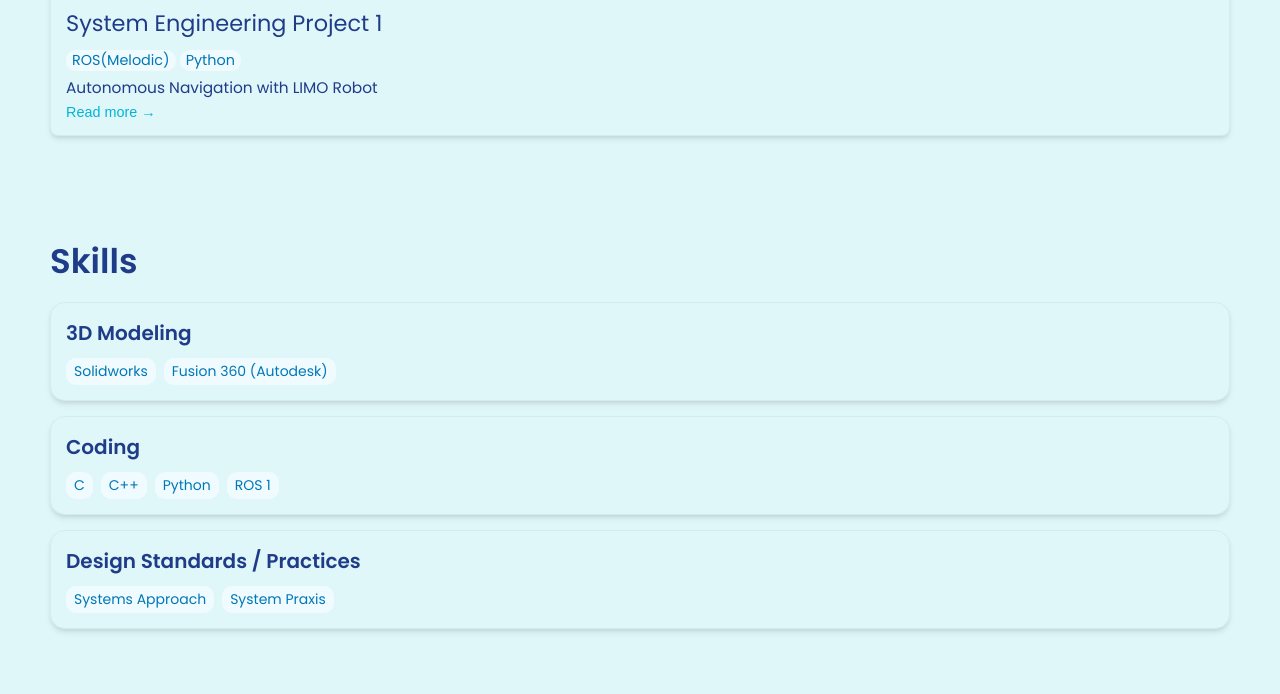
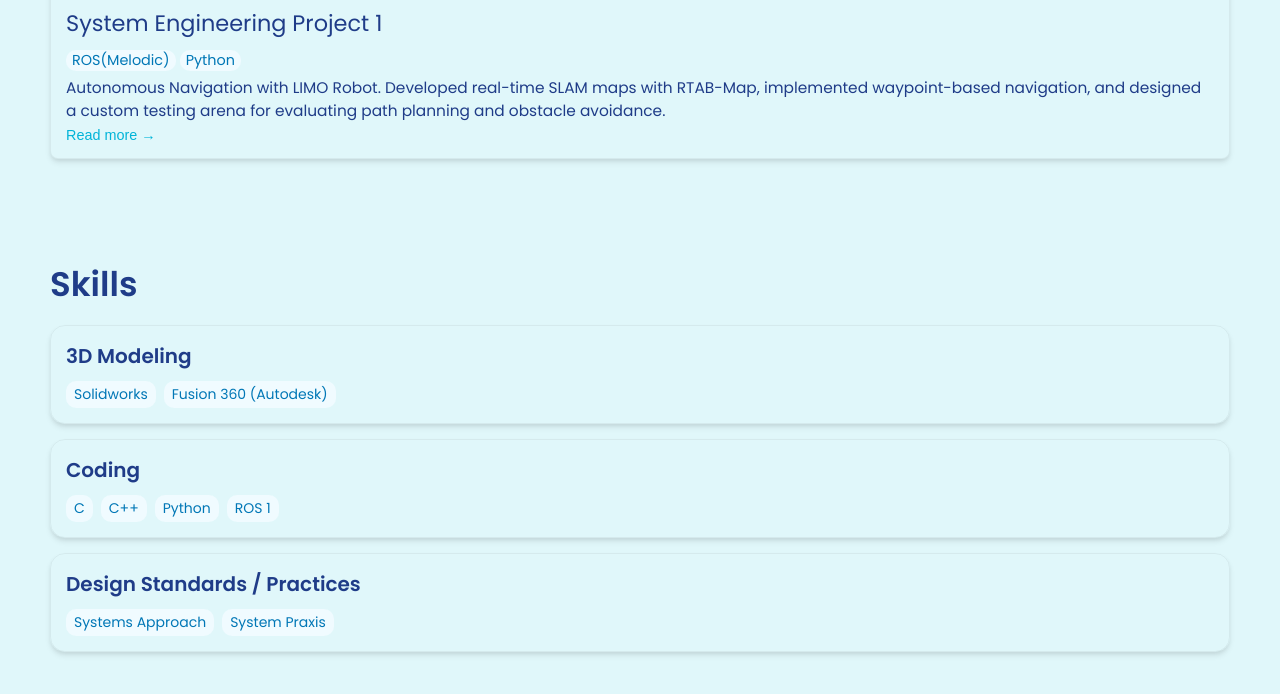
Before and after one commit to Bludaria/Bludaria.github.io, a Jekyll site: the page built from index.html, in a window 1280 px wide and 900 px high, scrolled down 1314 px, cut to the strip 183-877 px from the top of the window. Built offline with Jekyll 4.4.1, drawn with Linux system fonts in a browser that asks for light colours.

Commit message:
Update index.md

```diff
--- a/_projects/demo-project/index.md
+++ b/_projects/demo-project/index.md
@@ -1,7 +1,7 @@
 ---
 layout: post
 title: System Engineering Project 1
-description: Autonomous Navigation with LIMO Robot
+description: Autonomous Navigation with LIMO Robot. Developed real-time SLAM maps with RTAB-Map, implemented waypoint-based navigation, and designed a custom testing arena for evaluating path planning and obstacle avoidance.
 skills:
   - ROS(Melodic)
   - Python
```
